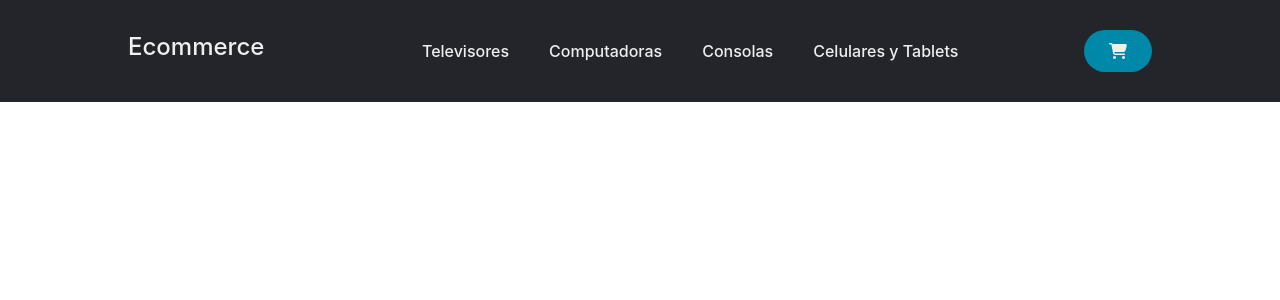
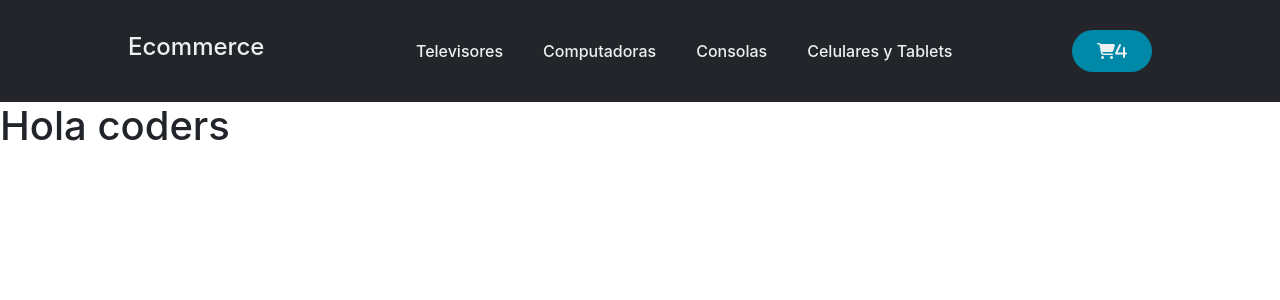
Before and after one commit to jonafm14/appreact, a React (Create React App) app: page / in a window 1280 px wide. Shown: the top 300 px of the page. Built offline with nearby package versions, Linux system fonts and the light colour scheme.

Commit message:
Tercera Clase React

```diff
--- a/src/App.js
+++ b/src/App.js
@@ -1,9 +1,11 @@
-import NavBar from './Components/NavBar';
+import NavBar from '././Components/NavBar/NavBar';
+import ItemListContainer from './Components/ItemListContainer/ItemListContainer';
 
 function App() {
   return (
     <div className="App">
       <NavBar/>
+      <ItemListContainer greeting={'Hola coders'}/>
       </div>
   );
 }
--- /dev/null
+++ b/src/Components/CartWidget/CartWidget.css
@@ -0,0 +1,15 @@
+*{
+    margin: 0;
+    padding: 0;
+}
+
+button {
+    padding: 9px 25px;
+    background-color: rgba(0,136,169,1);
+    border: none;
+    border-radius: 50px;
+    font-weight: 500;
+    font-size: 16px;
+    color: #edf0f1;
+    text-decoration: none;
+}
--- /dev/null
+++ b/src/Components/CartWidget/CartWidget.js
@@ -0,0 +1,11 @@
+import "./CartWidget.css"
+
+const CartWidger = () => {
+    return(
+        <div>
+            <a class="carrito" href="#"><button><i class="fa-solid fa-cart-shopping">4</i></button></a>
+        </div>
+    )
+}
+
+export default CartWidger;
--- /dev/null
+++ b/src/Components/ItemListContainer/ItemListContainer.js
@@ -0,0 +1,8 @@
+const ItemListContainer = (props) => {
+    console.log(props.greeting);
+    return(
+        <h1>{props.greeting}</h1>
+    )
+}
+
+export default ItemListContainer;
--- a/src/Components/NavBar.css
+++ b/src/Components/NavBar/NavBar.css
@@ -3,7 +3,7 @@
     cursor: pointer;
 }
 
-li, a, button {
+li, a {
     font-weight: 500;
     font-size: 16px;
     color: #edf0f1;
@@ -37,10 +37,3 @@ li, a, button {
 .navLinks li a:hover {
     color: #0088a9;
 }
-
-button {
-    padding: 9px 25px;
-    background-color: rgba(0,136,169,1);
-    border: none;
-    border-radius: 50px;
-}
--- a/src/Components/NavBar.js
+++ b/src/Components/NavBar/NavBar.js
@@ -1,3 +1,4 @@
+import CartWidger from '../CartWidget/CartWidget';
 import './NavBar.css'
 
 const NavBar = () => {
@@ -12,7 +13,7 @@ const NavBar = () => {
                     <li><a href="#" >Celulares y Tablets</a></li>
                 </ul>
             </nav>
-            <a class="carrito" href="#"><button><i class="fa-solid fa-cart-shopping"></i></button></a>
+            <CartWidger/>
         </div>
     )
 }
```
